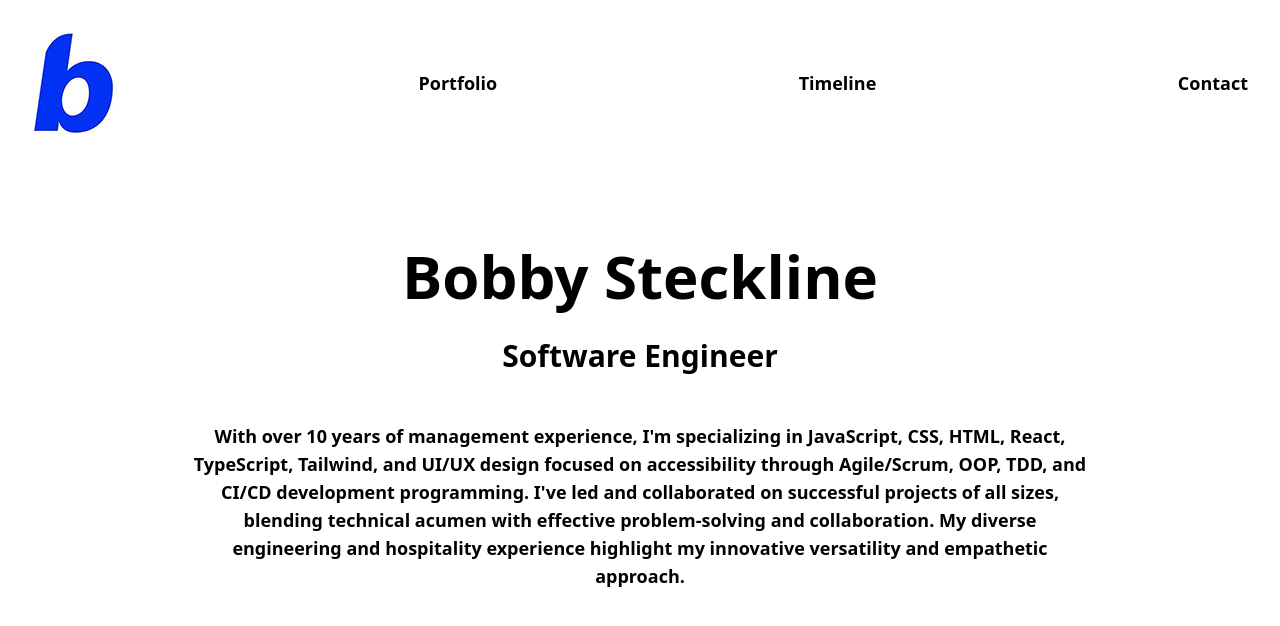
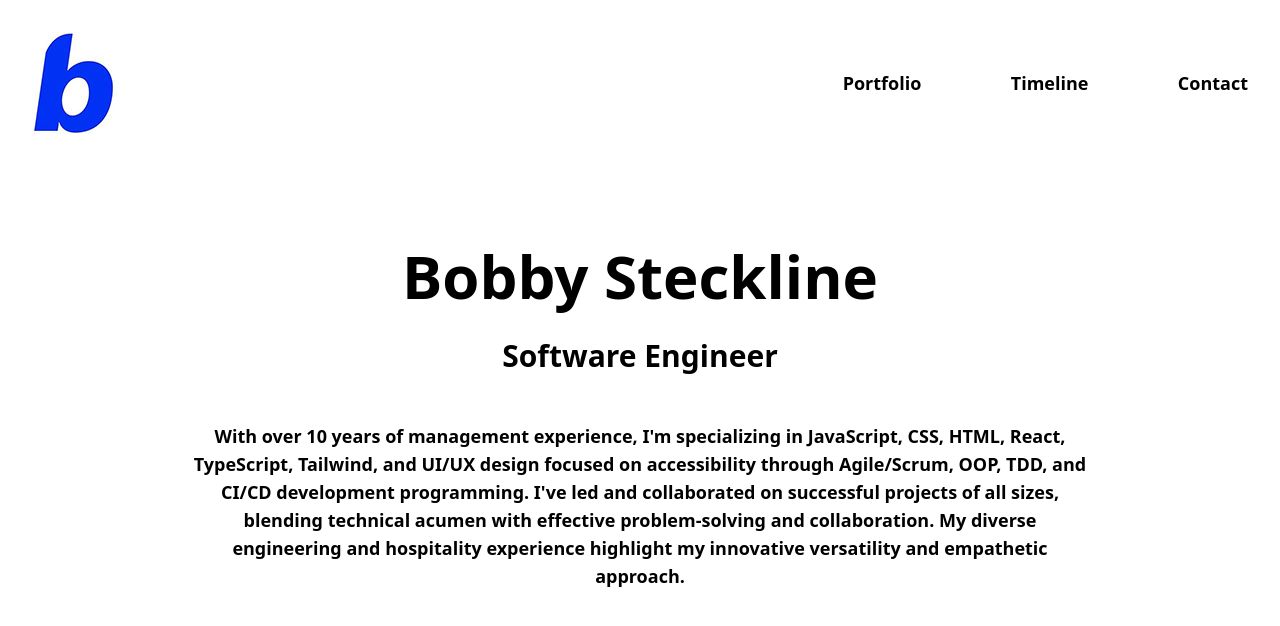
Before and after one commit to rsteckline/portfolio, a React (Vite) app: page / in a window 1280 px wide. Shown: the top 626 px of the page. Built offline with nearby package versions, Linux system fonts and the light colour scheme; some icons are missing.

Commit message:
Properly align navlinks

```diff
--- a/src/components/Nav.jsx
+++ b/src/components/Nav.jsx
@@ -1,6 +1,6 @@
 import { NavLink } from "react-router-dom";
 
-const Nav = () => {
+const NavLinks = () => {
   return (
     <>
       <NavLink to="/Portfolio">Portfolio</NavLink>
@@ -10,4 +10,13 @@
   );
 };
 
+const Nav = () => {
+    return (
+        <nav className="w-1/3">
+            <div className="flex justify-between">
+                <NavLinks/>
+            </div>
+        </nav>
+    )
+}
 export default Nav;
```
